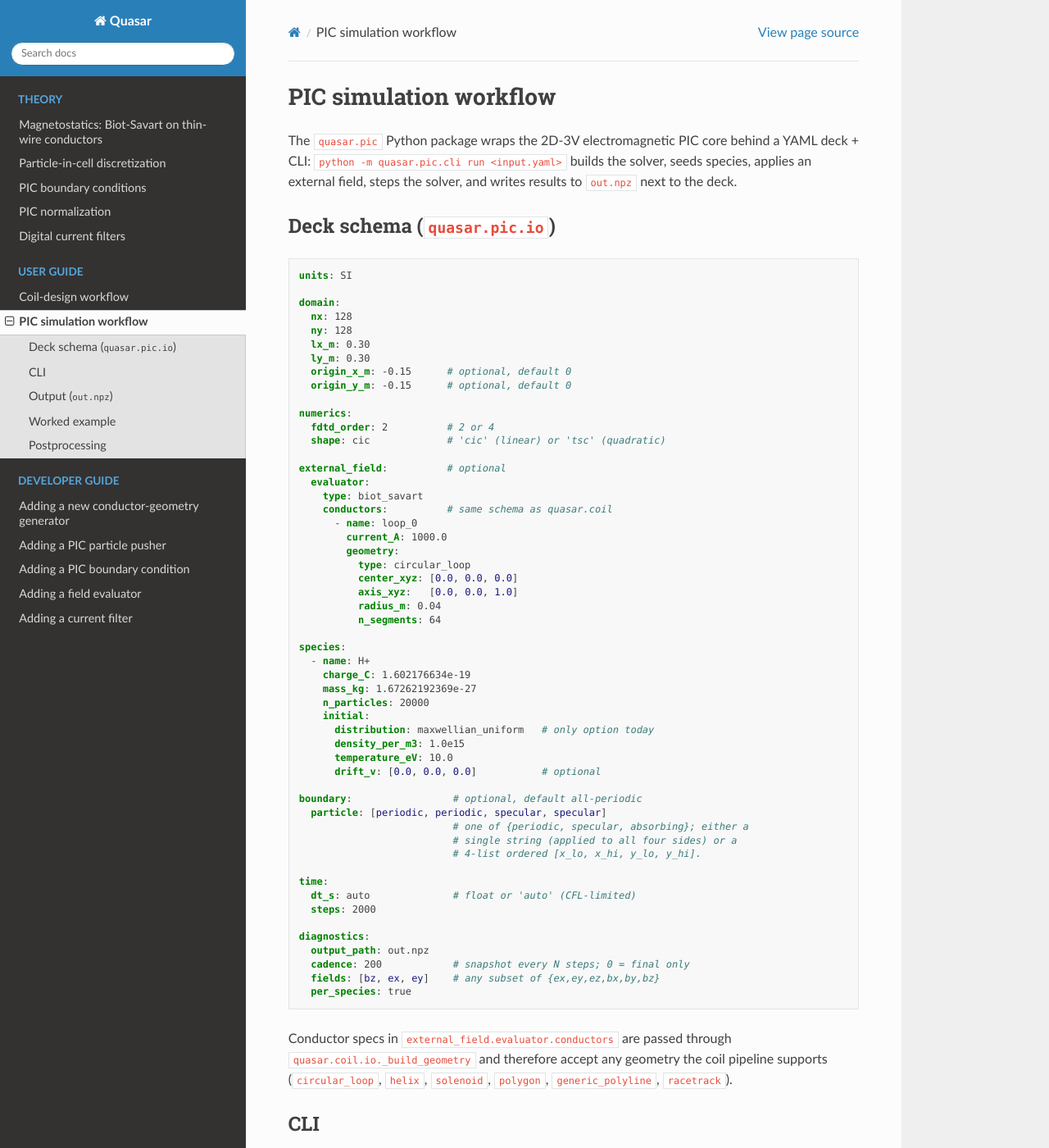
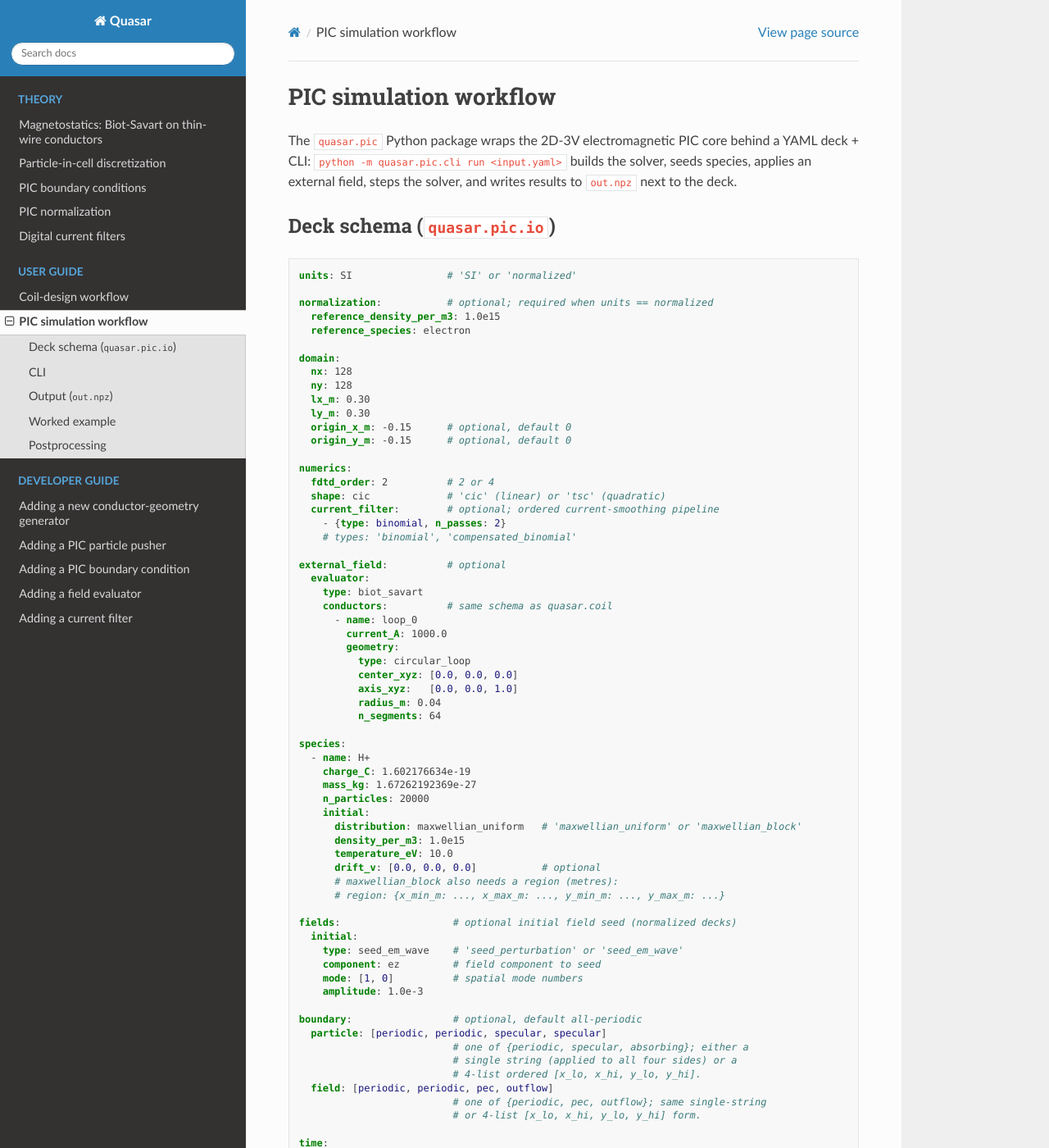
Before and after one commit to abchoudh-amd/quasar, a Sphinx documentation site: the page built from docs/user-guide/pic_simulation.rst, in a window 1280 px wide and 1400 px high. Shown: the whole window at 82% size. Built offline with Sphinx 7.4.7 and the Read the Docs theme 3.1.0, drawn with Linux system fonts in a browser that asks for light colours; some of the changed text lies outside the part shown.

Commit message:
docs: sync user guides with the live deck and CLI surface
pic_simulation.rst now documents the live deck features that were missing
or mislabeled: maxwellian_block, boundary.field (periodic/pec/outflow),
numerics.current_filter, normalization + units: normalized, fields.initial,
and the correct ghost-width layout (nx+2*nghost). Both guides document the
new --verbose flag, and coil_design.rst documents the top-level evaluator
key (fixing the stale output.evaluator comment in coil/cli.py).

Co-Authored-By: Claude Opus 4 (1M context) <noreply@anthropic.com>

```diff
--- a/docs/user-guide/coil_design.rst
+++ b/docs/user-guide/coil_design.rst
@@ -73,6 +73,8 @@ Key            Meaning
 ``conductors`` Non-empty list of conductor specifications (see below).
 ``observation`` Single observation-set specification (see below).
 ``output``     Output archive descriptor (``format``, ``path``, ``fields``).
+``evaluator``  Optional. ``{type: <name>}`` selects the registry field
+               evaluator (default ``biot_savart``).
 ============== =================================================================
 
 Conductor spec
--- a/docs/user-guide/pic_simulation.rst
+++ b/docs/user-guide/pic_simulation.rst
@@ -11,7 +11,11 @@ Deck schema (``quasar.pic.io``)
 
 .. code-block:: yaml
 
-   units: SI
+   units: SI                # 'SI' or 'normalized'
+
+   normalization:           # optional; required when units == normalized
+     reference_density_per_m3: 1.0e15
+     reference_species: electron
 
    domain:
      nx: 128
@@ -24,6 +28,9 @@ Deck schema (``quasar.pic.io``)
    numerics:
      fdtd_order: 2          # 2 or 4
      shape: cic             # 'cic' (linear) or 'tsc' (quadratic)
+     current_filter:        # optional; ordered current-smoothing pipeline
+       - {type: binomial, n_passes: 2}
+       # types: 'binomial', 'compensated_binomial'
 
    external_field:          # optional
      evaluator:
@@ -44,16 +51,28 @@ Deck schema (``quasar.pic.io``)
        mass_kg: 1.67262192369e-27
        n_particles: 20000
        initial:
-         distribution: maxwellian_uniform   # only option today
+         distribution: maxwellian_uniform   # 'maxwellian_uniform' or 'maxwellian_block'
          density_per_m3: 1.0e15
          temperature_eV: 10.0
          drift_v: [0.0, 0.0, 0.0]           # optional
+         # maxwellian_block also needs a region (metres):
+         # region: {x_min_m: ..., x_max_m: ..., y_min_m: ..., y_max_m: ...}
+
+   fields:                   # optional initial field seed (normalized decks)
+     initial:
+       type: seed_em_wave    # 'seed_perturbation' or 'seed_em_wave'
+       component: ez         # field component to seed
+       mode: [1, 0]          # spatial mode numbers
+       amplitude: 1.0e-3
 
    boundary:                 # optional, default all-periodic
      particle: [periodic, periodic, specular, specular]
                              # one of {periodic, specular, absorbing}; either a
                              # single string (applied to all four sides) or a
                              # 4-list ordered [x_lo, x_hi, y_lo, y_hi].
+     field: [periodic, periodic, pec, outflow]
+                             # one of {periodic, pec, outflow}; same single-string
+                             # or 4-list [x_lo, x_hi, y_lo, y_hi] form.
 
    time:
      dt_s: auto              # float or 'auto' (CFL-limited)
@@ -98,7 +119,9 @@ Top-level keys:
 
 * ``final_step``, ``final_time_s``, ``nx``, ``ny``  — scalars in 1-D arrays.
 * ``external_bx``, ``external_by``, ``external_bz`` — sampled external
-  field, flat ``(nx+2)*(ny+2)`` arrays including one ghost cell per side.
+  field, flat ``(nx+2*g)*(ny+2*g)`` arrays where ``g = required_nghost(fdtd_order)``
+  (1 for 2nd-order, 2 for 4th-order). Use ``quasar.pic.postprocess.reshape_with_ghost``
+  to recover the interior view.
 * ``field_<name>`` — per-component Yee field at the final step (same layout).
 * ``species_<name>_{x,y,vx,vy,vz,weight,alive}`` — per-species particle
   snapshots when ``per_species: true``.
```
Also changed, not shown: other parts of docs/user-guide/coil_design.rst (+2 -2 lines), other parts of docs/user-guide/pic_simulation.rst (+2 -0 lines), 1 other file.
